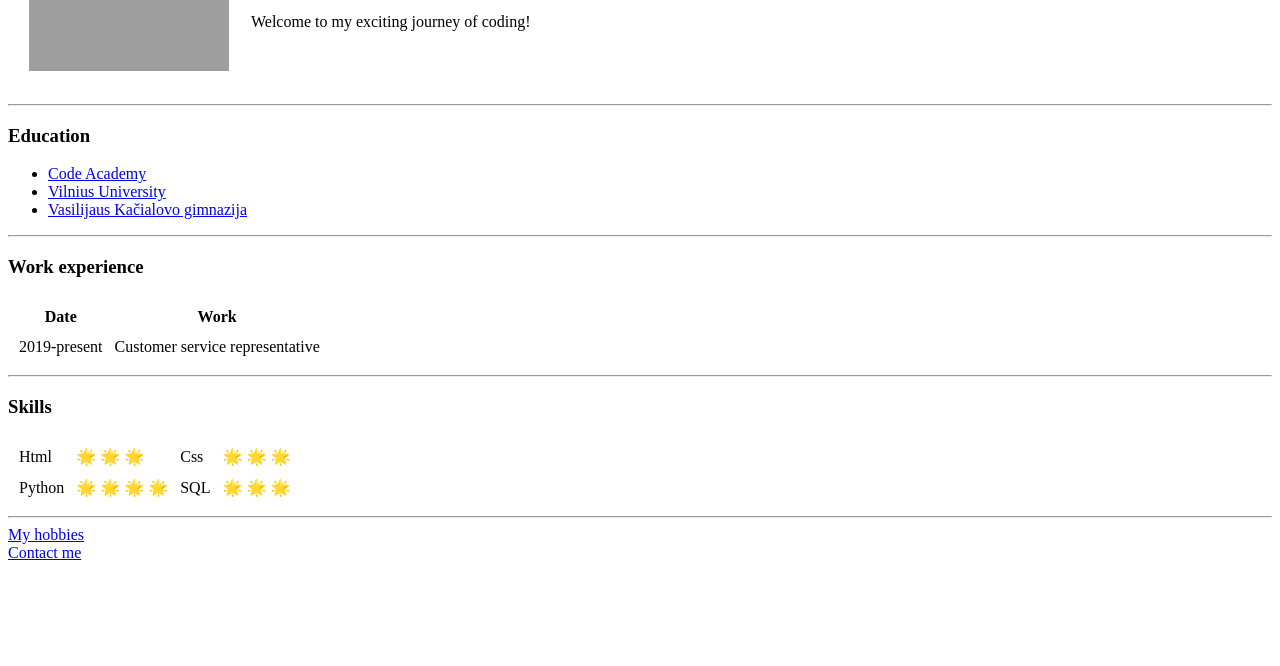
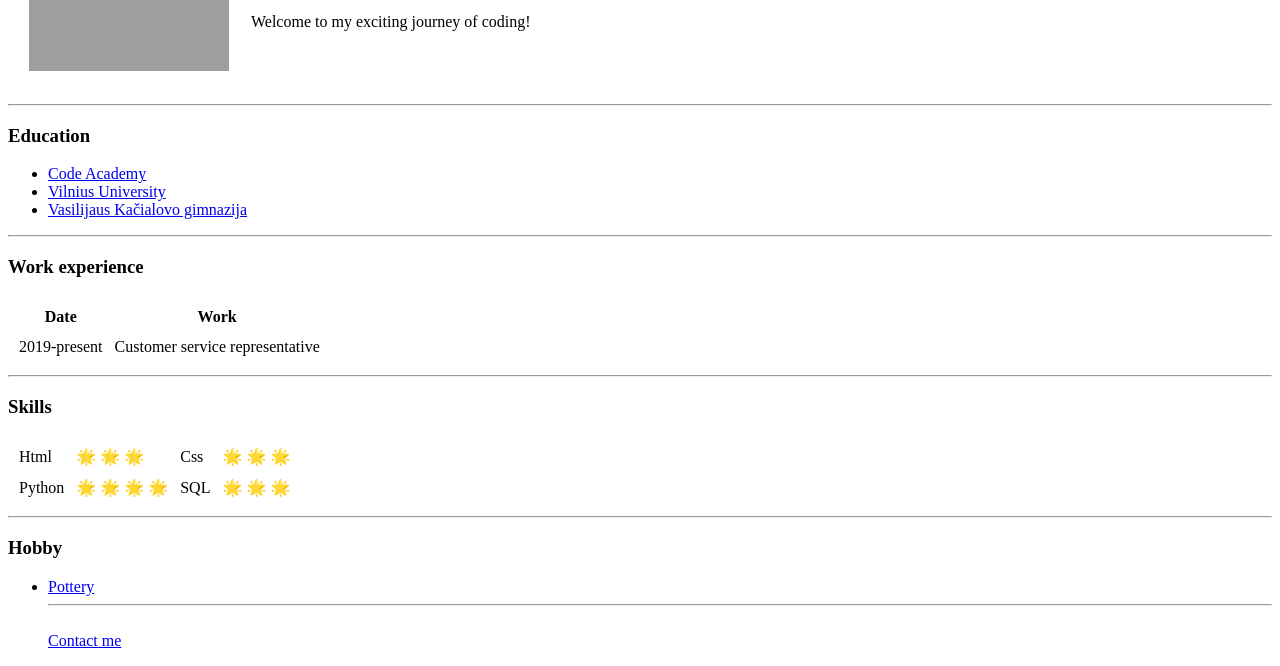
Before and after one commit to tajushaaa/cv, a plain HTML site: page index.html in a window 1280 px wide. Shown: the part 158-824 px from the top of the page. Before the commit the page ends 800 px from the top, so only its background shows below. Drawn offline with Linux system fonts and the light colour scheme; grey boxes are pictures that could not be loaded.

Commit message:
add hobby

```diff
--- a/index.html
+++ b/index.html
@@ -61,7 +61,10 @@
     </tr>
   </table>
   <hr>
-  <a href="hobbies.html">My hobbies</a>
+  <h3>Hobby</h3>
+  <ul>
+    <li><a href="https://21pottery.com">Pottery</a></li>
+  <hr>
   <br>
   <a href="Contact info.html">Contact me</a>
 </body>
```
